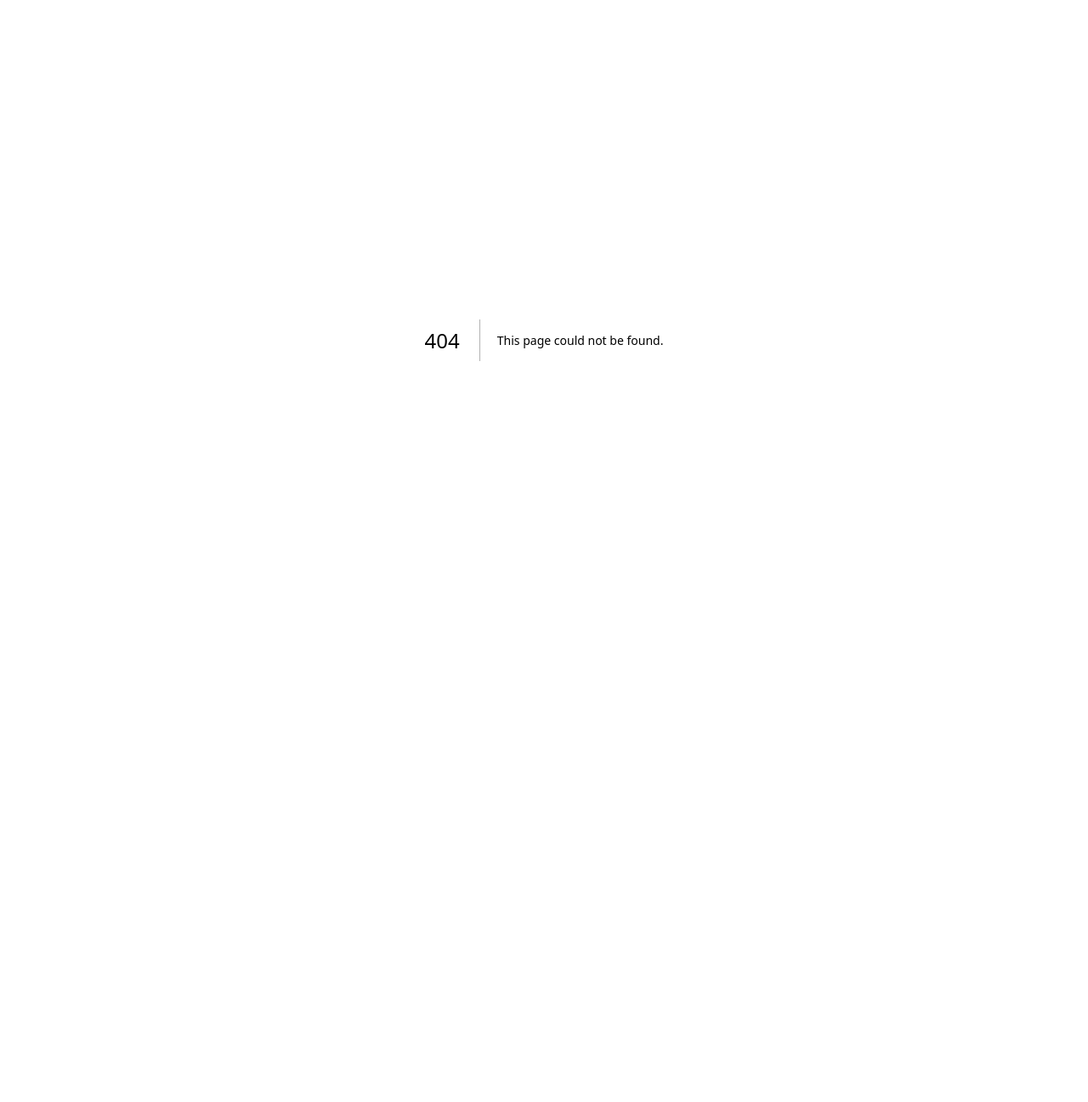
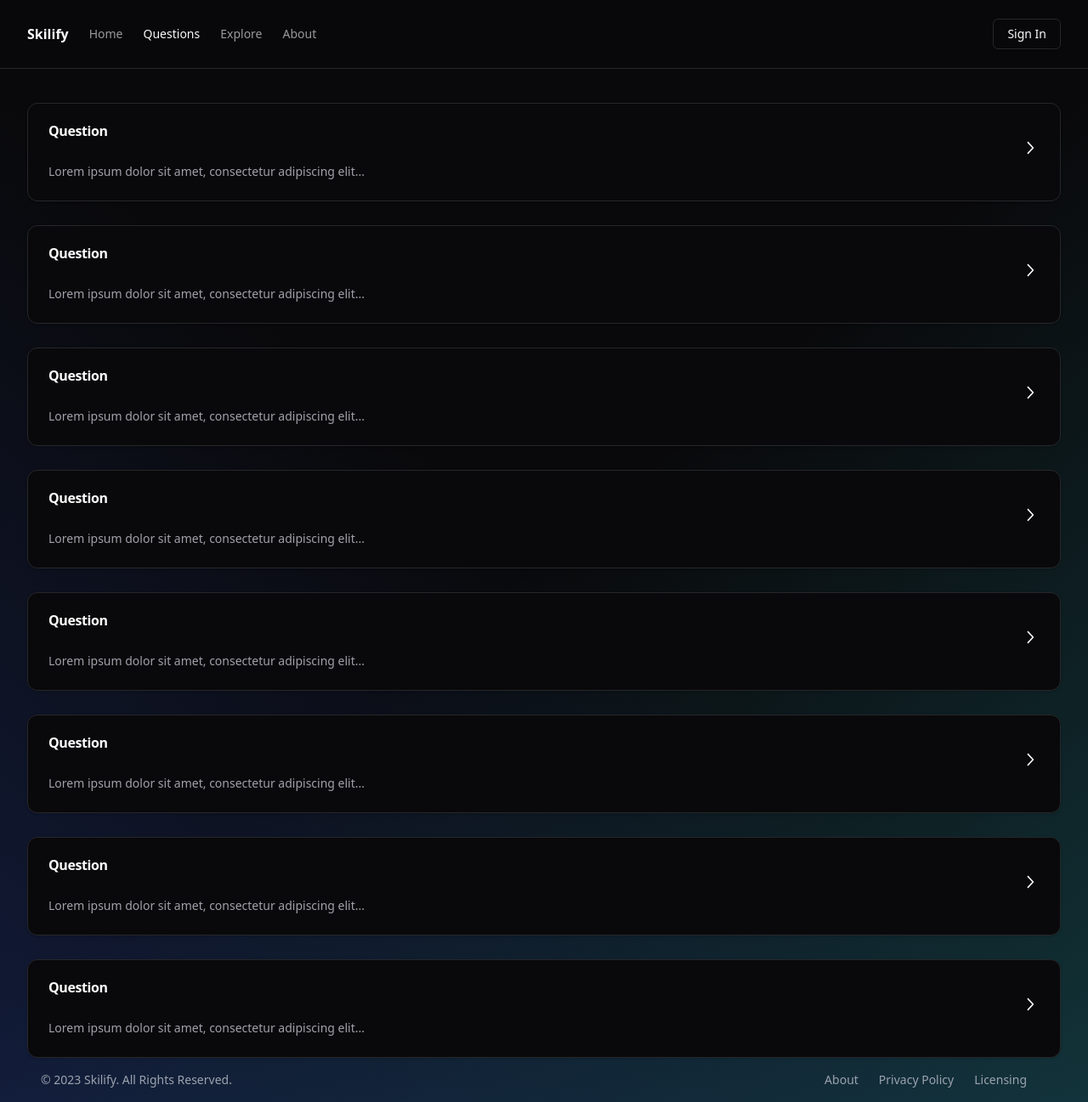
Before and after one commit to skilify/skilify, a Next.js app: page /questions in a window 1280 px wide. Before the commit this address had no page. Shown: the whole page at 85% size. Before the commit the page ends 800 px from the top, so only its background shows below. Built offline with nearby package versions, Linux system fonts and the light colour scheme; no server answers.

Commit message:
create questions component

```diff
--- /dev/null
+++ b/src/app/(skilify)/questions/page.tsx
@@ -0,0 +1,16 @@
+import { QuestionCard } from "@/components/ui/question-card";
+import { PropsWithChildren } from "react";
+export default function Page({ children }: PropsWithChildren) {
+    return <div className="container grid grid-cols-1 gap-7 mt-10">
+        <QuestionCard title="Question" content="Lorem ipsum dolor sit amet, consectetur adipiscing elit..."></QuestionCard>
+        <QuestionCard title="Question" content="Lorem ipsum dolor sit amet, consectetur adipiscing elit..."></QuestionCard>
+        <QuestionCard title="Question" content="Lorem ipsum dolor sit amet, consectetur adipiscing elit..."></QuestionCard>
+        <QuestionCard title="Question" content="Lorem ipsum dolor sit amet, consectetur adipiscing elit..."></QuestionCard>
+        <QuestionCard title="Question" content="Lorem ipsum dolor sit amet, consectetur adipiscing elit..."></QuestionCard>
+        <QuestionCard title="Question" content="Lorem ipsum dolor sit amet, consectetur adipiscing elit..."></QuestionCard>
+        <QuestionCard title="Question" content="Lorem ipsum dolor sit amet, consectetur adipiscing elit..."></QuestionCard>
+        <QuestionCard title="Question" content="Lorem ipsum dolor sit amet, consectetur adipiscing elit..."></QuestionCard>
+
+    </div>
+
+}
```
